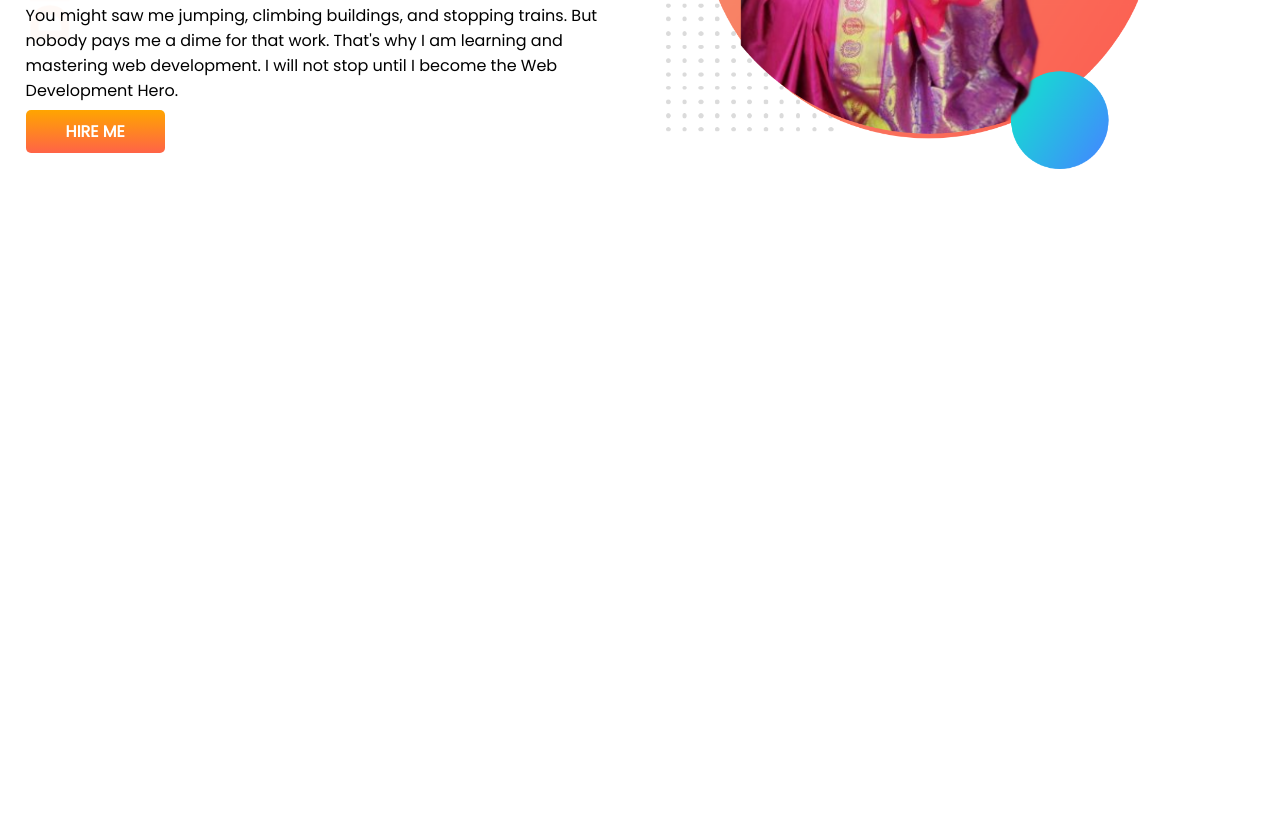
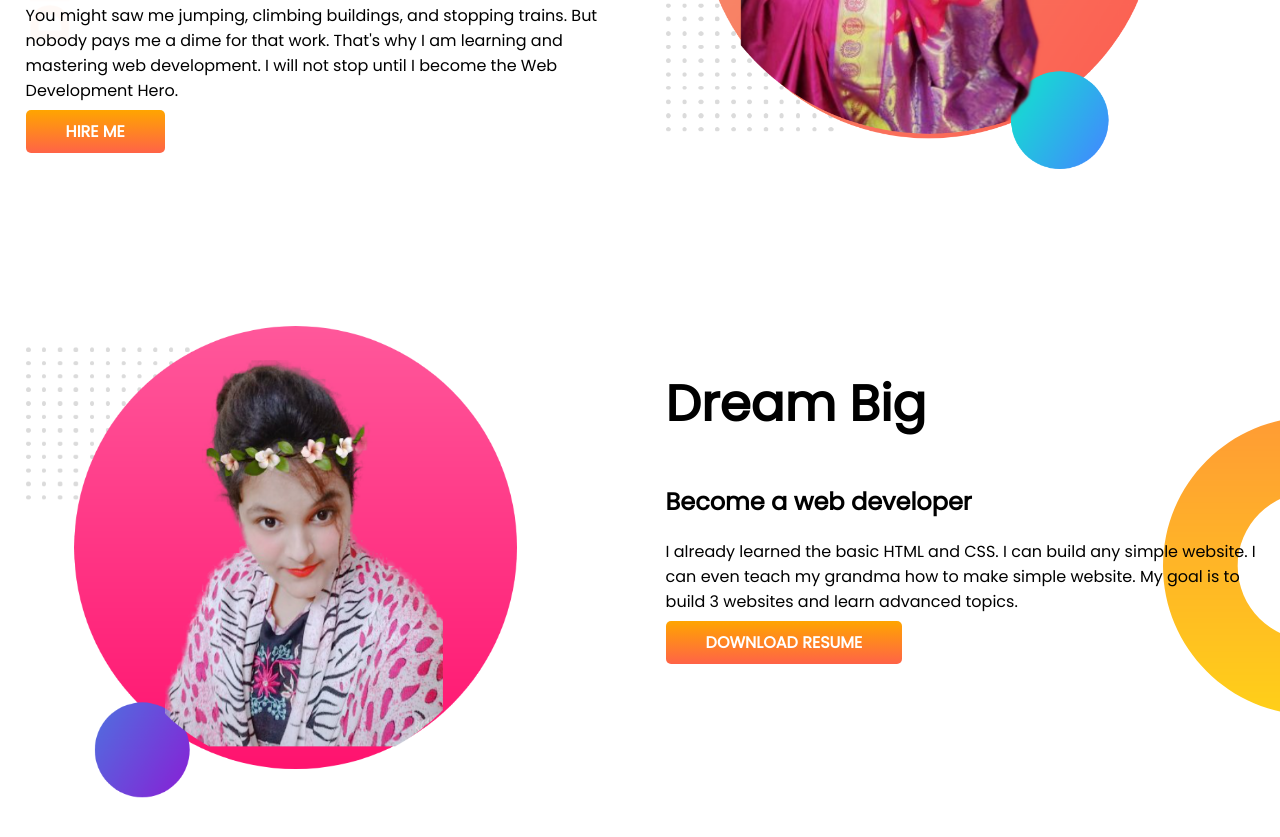
Before and after one commit to zarinsharmin/developer-portfolio, a plain HTML site: page index.html in a window 1280 px wide. Shown: the part 319-1156 px from the top of the page. Before the commit the page ends 800 px from the top, so only its background shows below. Drawn offline with Linux system fonts and the light colour scheme.

Commit message:
dream-big

```diff
--- a/index.html
+++ b/index.html
@@ -31,6 +31,21 @@
         </div>
     </section>
 
+    <section class="dream-big">
+        <div class="half-width">
+            <img src="images/me-with-flowers.png" alt="">
+        </div>
+        <div class="half-width">
+            <h1>Dream Big</h1>
+            <h2>Become a web developer</h2>
+            <p>I already learned the basic HTML and CSS. I can build any simple website. I can even teach my grandma how
+                to make simple website. My goal is to build 3 websites and learn advanced topics.</p>
+            <a class="link-button" target="_blank" href="">DOWNLOAD RESUME</a>
+        </div>
+
+
+    </section>
+
 
 </body>
 
--- a/style.css
+++ b/style.css
@@ -11,6 +11,7 @@ h1{
 }
 section{
     display: flex;
+    margin-bottom: 150px;
 }
 .half-width{
     width: 50%;
@@ -33,3 +34,8 @@ section{
     background-image: url(images/top-banner.png);
     background-repeat: no-repeat;
 }
+.dream-big{
+    background-image: url(images/dream-bg.png);
+    background-repeat: no-repeat;
+    background-position: right;
+}
```
Also changed, not shown: images/me-with-flowers.png (added).
